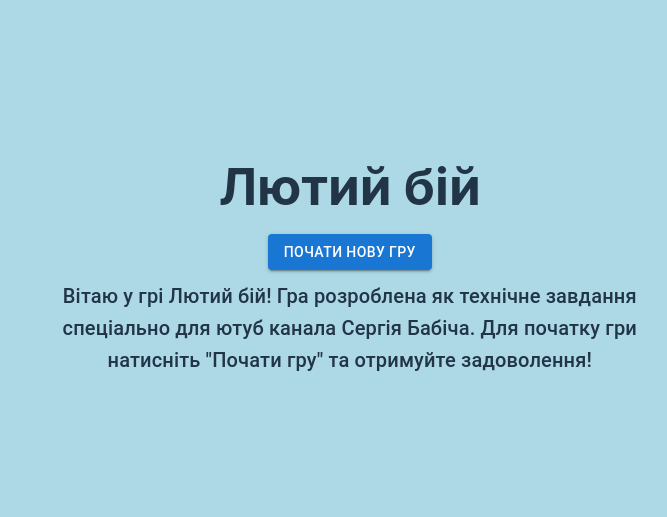
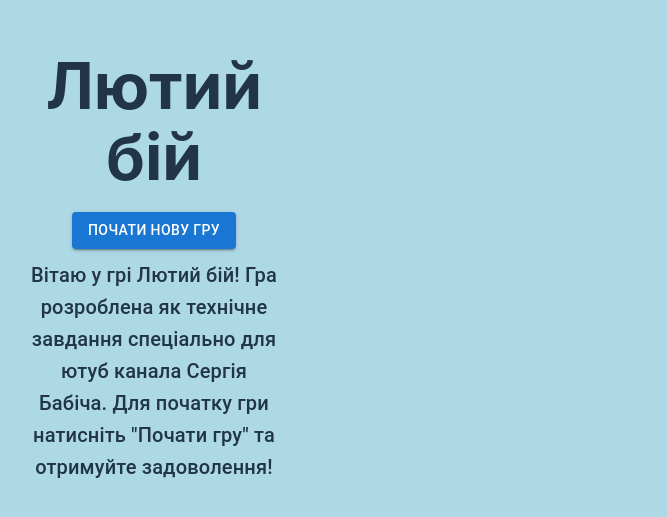
Before and after one commit to ItSuhsko14/BattleshipGame, a React (Vite) app: page / in a window 1280 px wide. Shown: the part 133-650 px from the top of the page, without its empty margins (38-705 px from the left). Built offline with nearby package versions, Linux system fonts and the light colour scheme.

Commit message:
fix styles

```diff
--- a/src/App.css
+++ b/src/App.css
@@ -23,7 +23,8 @@
   justify-content: flex-start;
   align-items: center;
   width: 100%;
-  height: 100%;
+  max-width: 1280px;
+
 }
 
 @media screen and (orientation: portrait) {
@@ -35,6 +36,8 @@
 @media screen and (orientation: landscape) {
   .appContainer {
     flex-direction: row;
+    height: 100vh;
+    max-height: 100vh
   }
 
 }
--- a/src/components/Field/field.module.css
+++ b/src/components/Field/field.module.css
@@ -10,7 +10,8 @@
 @media screen and (orientation: portrait) {
     .container {
       flex-direction: column;
-      margin-top: 5%;
+      margin-top: 3vh;
+      height: 70vh;
     }
   }
 
@@ -18,6 +19,7 @@
   .container {
     flex-direction: row;
     margin: 0 0 0 0;
+    width: 70vw;
   }
 }
 
@@ -30,9 +32,9 @@
 
 @media screen and (orientation: portrait) {
   .fieldContainer {
-    height: 33vh;
-    width: 33vh;
-    margin-bottom: 10%
+    height: 30vh;
+    width: 30vh;
+    margin-bottom: 3vh;
   }
 }
 
@@ -50,6 +52,7 @@
     height: 100%;
     width: 100vw;
     background-color: rgb(250, 250, 250);
+    border-collapse: collapse;
 }
 
 .row {
@@ -59,11 +62,13 @@
     gap: 0px;
     width: 100%;
     height: 10%;
+    border: 0;
+
 }
 
 .cell {
     background-color: lightgray;
-    border: 1px solid grey;
+    border: 1px solid rgb(16, 70, 137);
 }
 
 .fieldTitle {
--- a/src/components/NavBar/navBar.module.css
+++ b/src/components/NavBar/navBar.module.css
@@ -2,6 +2,7 @@
     margin-bottom: 10px;
     font-family: Inter, system-ui, Avenir, Helvetica, Arial, sans-serif;
     font-weight: bold;
+
 }
 
 .container {
@@ -25,4 +26,16 @@
     .container {
       height: 30vh;
     }
+    .title {
+        font-size: 5vh;
+    }
 }
+
+@media screen and (orientation: landscape) {
+    .container {
+        width: 30vw;
+    }
+    .title {
+        font-size: 5vw;
+    }
+}
--- a/src/index.css
+++ b/src/index.css
@@ -41,6 +41,7 @@ body {
   scroll-behavior: smooth;
   text-rendering: optimizeSpeed;
   line-height: 1.5;
+  overflow: hidden;
 }
 
 h1 {
```
